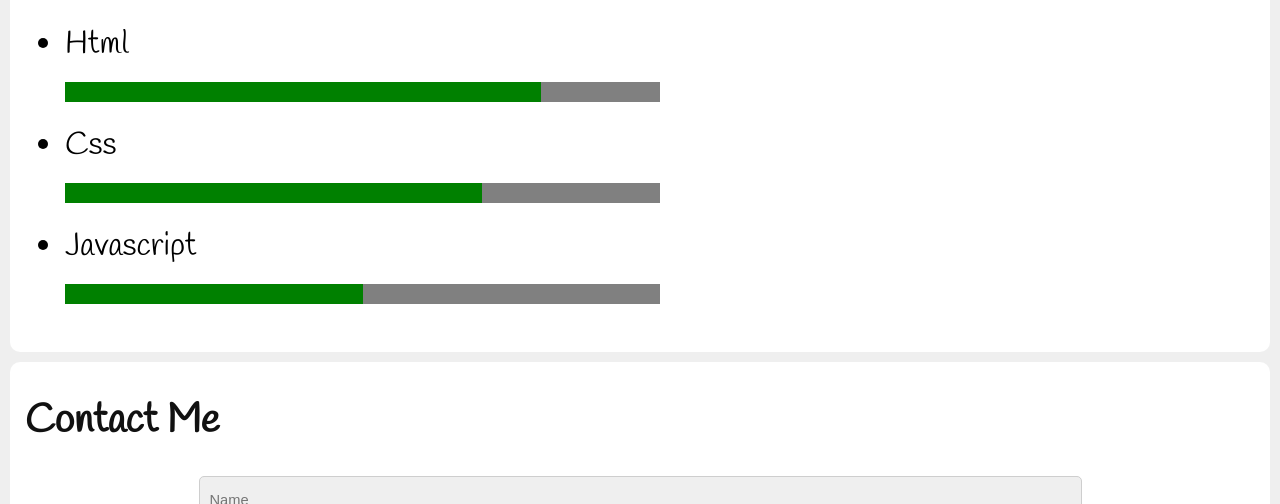
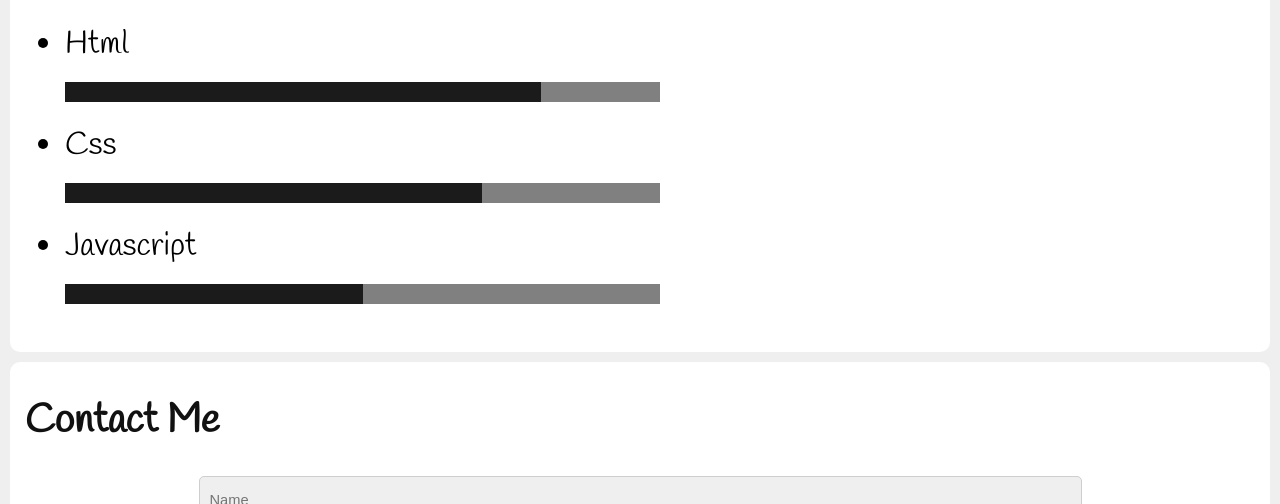
Before and after one commit to mustafalanewala/WEBPACK-1, a plain HTML site: page 1-Portfolio/index.html in a window 1280 px wide. Shown: the part 655-1159 px from the top of the page. Drawn offline with Linux system fonts and the light colour scheme.

Commit message:
Update style.css

```diff
--- a/1-Portfolio/style.css
+++ b/1-Portfolio/style.css
@@ -71,15 +71,12 @@ li {
 progress {
     width: 50%;
     height: 20px;
-    color: #111;
-    background: #555;
     border-radius: 10px;
 }
 
-progress::-moz-progress-bar {
-    background: #222;
+progress::-webkit-progress-value {
+    background-color: #1b1b1b;
 }
-
 
 form {
     text-align: center;
@@ -139,6 +136,11 @@ textarea {
     text-align: center;
 }
 
+.brands-icons img{
+    width:30px;
+    height: auto;
+}
+
 .copyright {
     font-size: 20px;
     text-align: center;
```
